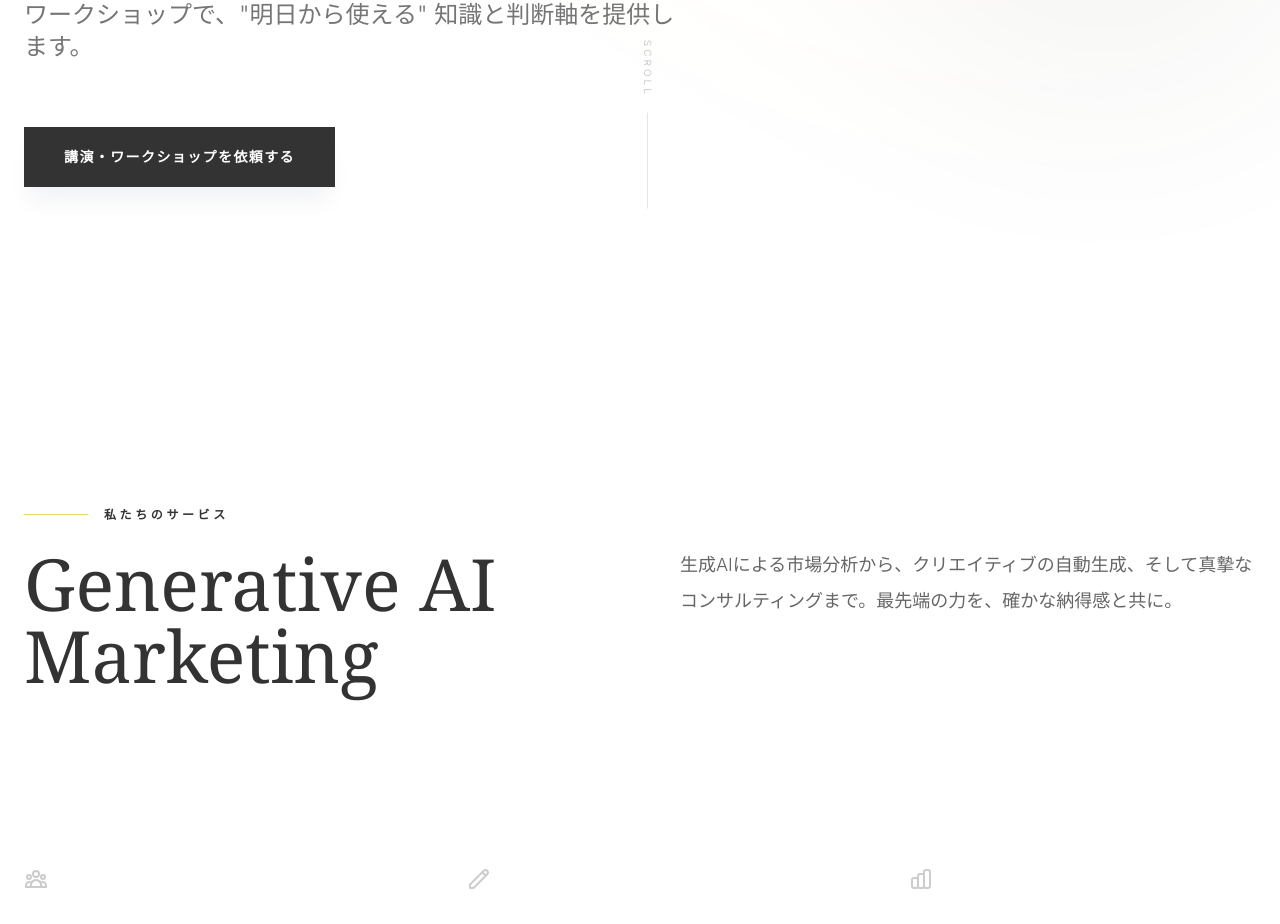
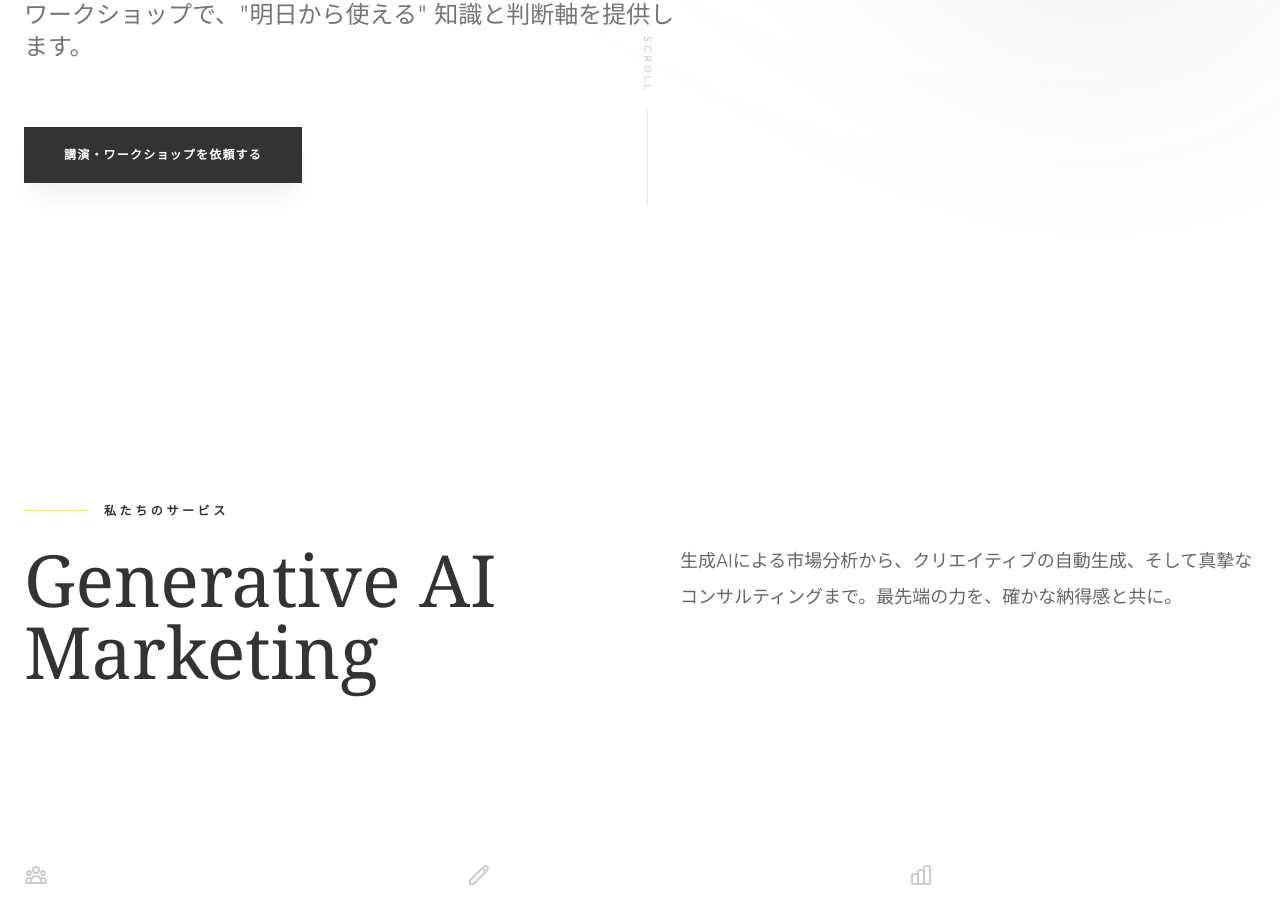
Before and after one commit to kkitase/makaninlabs, a React (Vite) app: page / in a window 1280 px wide. Shown: the part 780-1704 px from the top of the page. Built offline with nearby package versions, Linux system fonts and the light colour scheme; a web font is replaced by a local one.

Commit message:
fix(hero): CTA テキストサイズを text-xs にしてモバイル崩れを回避
長文 CTA「講演・ワークショップを依頼する」を狭幅でも 1 行に収め、
Header の CTA と書体トーンを揃える。

Co-Authored-By: Claude Opus 4.7 <noreply@anthropic.com>

```diff
--- a/components/Hero.tsx
+++ b/components/Hero.tsx
@@ -24,7 +24,7 @@ export const Hero: React.FC = () => {
           </p>
 
           <div className="flex flex-col sm:flex-row gap-6">
-            <a href="#contact" className="px-10 py-5 bg-[#333333] text-white font-bold rounded-none hover:bg-[#FFE600] hover:text-[#333333] transition-all duration-500 shadow-xl shadow-gray-100 text-center tracking-widest uppercase text-sm">
+            <a href="#contact" className="px-10 py-5 bg-[#333333] text-white font-bold rounded-none hover:bg-[#FFE600] hover:text-[#333333] transition-all duration-500 shadow-xl shadow-gray-100 text-center tracking-widest uppercase text-xs">
               講演・ワークショップを依頼する
             </a>
           </div>
```
